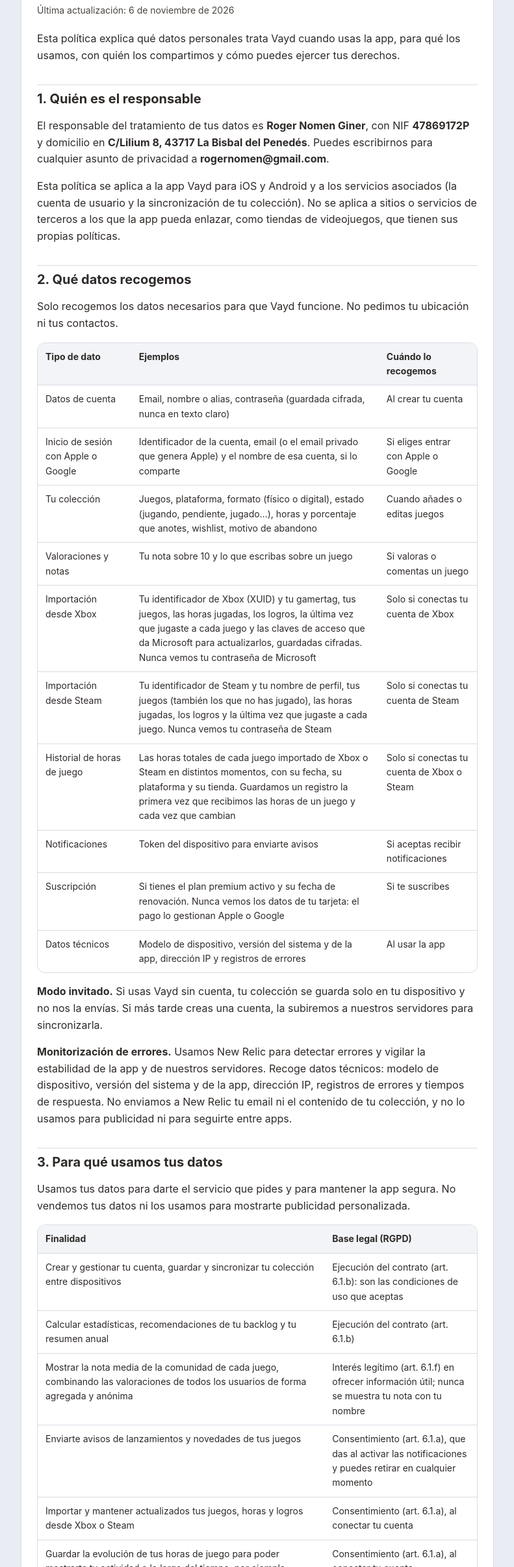
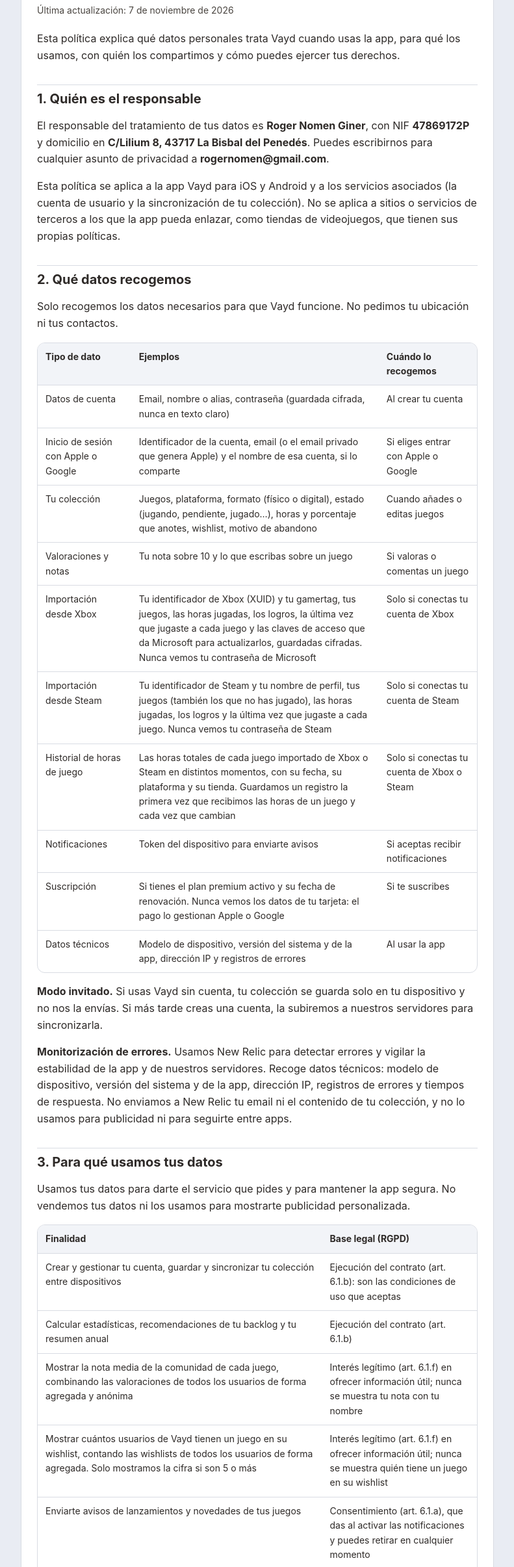
Before and after one commit to rogernomen/vayd-legal, a plain HTML site: page index.html in a window 1280 px wide. Shown: the part 146-2557 px from the top of the page at 65% size, without its empty margins (244-1035 px from the left). Drawn offline with Linux system fonts and the light colour scheme.

Commit message:
Add files via upload

```diff
--- a/index.html
+++ b/index.html
@@ -34,7 +34,7 @@ footer { text-align:center; color:var(--muted); font-size:13px; margin-top: 20px
 <article class="card">
 <div class="marca"><svg width="28" height="28" viewBox="0 0 24 24" fill="none" stroke="currentColor" stroke-width="2" stroke-linecap="round" stroke-linejoin="round" aria-hidden="true"><rect x="2" y="7" width="20" height="11" rx="5.5"/><path d="M7 10.5v4M5 12.5h4"/><circle cx="15.5" cy="11.5" r="1"/><circle cx="18" cy="14" r="1"/></svg>Vayd</div>
 <h1>Política de privacidad</h1>
-<p class="fecha">Última actualización: 6 de noviembre de 2026</p>
+<p class="fecha">Última actualización: 7 de noviembre de 2026</p>
 <p>Esta política explica qué datos personales trata Vayd cuando usas la app, para qué los usamos, con quién los compartimos y cómo puedes ejercer tus derechos.</p>
 <h2>1. Quién es el responsable</h2>
 <p>El responsable del tratamiento de tus datos es <strong>Roger Nomen Giner</strong>, con NIF <strong>47869172P</strong> y domicilio en <strong>C/Lilium 8, 43717 La Bisbal del Penedés</strong>. Puedes escribirnos para cualquier asunto de privacidad a <strong>rogernomen@gmail.com</strong>.</p>
@@ -125,6 +125,10 @@ footer { text-align:center; color:var(--muted); font-size:13px; margin-top: 20px
 <tr>
 <td>Mostrar la nota media de la comunidad de cada juego, combinando las valoraciones de todos los usuarios de forma agregada y anónima</td>
 <td>Interés legítimo (art. 6.1.f) en ofrecer información útil; nunca se muestra tu nota con tu nombre</td>
+</tr>
+<tr>
+<td>Mostrar cuántos usuarios de Vayd tienen un juego en su wishlist, contando las wishlists de todos los usuarios de forma agregada. Solo mostramos la cifra si son 5 o más</td>
+<td>Interés legítimo (art. 6.1.f) en ofrecer información útil; nunca se muestra quién tiene un juego en su wishlist</td>
 </tr>
 <tr>
 <td>Enviarte avisos de lanzamientos y novedades de tus juegos</td>
@@ -258,7 +262,7 @@ footer { text-align:center; color:var(--muted); font-size:13px; margin-top: 20px
 </tr>
 </tbody>
 </table></div>
-<p>La nota media de la comunidad se calcula sin identificarte, así que puede seguir incluyendo tu valoración de forma anónima después de que elimines tu cuenta. También podemos conservar algunos datos bloqueados durante el tiempo que exija la ley, solo para atender posibles responsabilidades.</p>
+<p>La nota media de la comunidad se calcula sin identificarte, así que puede seguir incluyendo tu valoración de forma anónima después de que elimines tu cuenta. En cambio, dejas de contar en el número de usuarios que desean un juego en cuanto lo quitas de tu wishlist o eliminas tu cuenta. También podemos conservar algunos datos bloqueados durante el tiempo que exija la ley, solo para atender posibles responsabilidades.</p>
 <p><strong>Cómo protegemos tus datos.</strong> Las comunicaciones entre la app y nuestros servidores van cifradas (HTTPS), las contraseñas y las claves de acceso a Xbox se guardan cifradas, la base de datos solo es accesible desde nuestra API y limitamos el acceso interno a lo imprescindible. Ningún sistema es infalible: si se produjera una brecha de seguridad que afectara a tus datos, te lo comunicaríamos y lo notificaríamos a la Agencia Española de Protección de Datos cuando la ley lo exija.</p>
 <h2>6. Tus derechos</h2>
 <p>Puedes ejercer en cualquier momento estos derechos sobre tus datos:</p>
```
